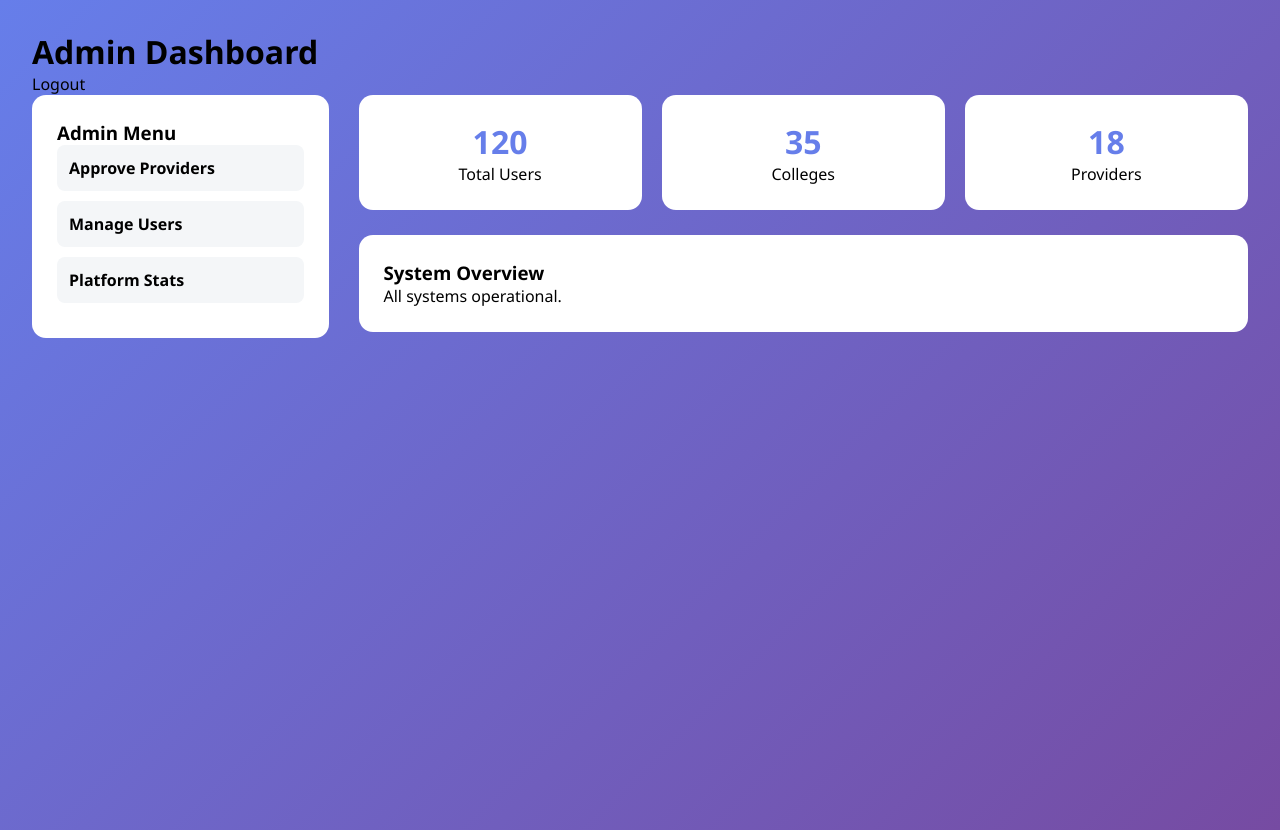
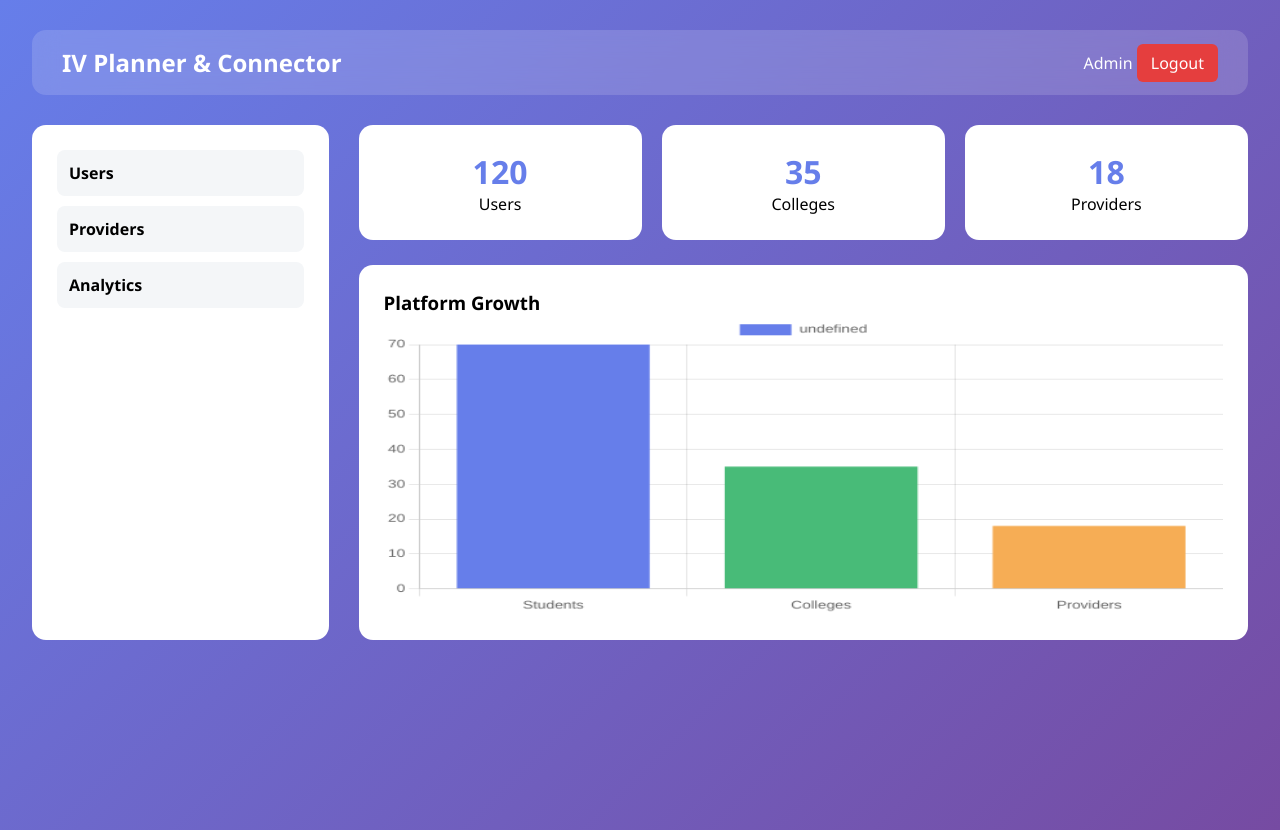
Before and after one commit to VIJAY-PRASATH-R/IV, a Flask app: page /admin in a window 1280 px wide. Run offline with Flask 3, Linux system fonts and the light colour scheme; the visitor is signed in with stand-in values (Sample User, id 1).

Commit message:
Update admin_dashboard.html

```diff
--- a/templates/admin_dashboard.html
+++ b/templates/admin_dashboard.html
@@ -3,50 +3,57 @@
 <head>
     <title>Admin Dashboard</title>
     <link rel="stylesheet" href="{{ url_for('static', filename='style.css') }}">
+    <script src="https://cdn.jsdelivr.net/npm/chart.js"></script>
 </head>
 <body>
 
 <div class="dashboard">
 
-    <div class="dashboard-header">
-        <h1>Admin Dashboard</h1>
-        <a href="/logout" class="logout-btn">Logout</a>
+    <div class="navbar">
+        <h2>IV Planner & Connector</h2>
+        <div>
+            <span>Admin</span>
+            <a href="/logout">Logout</a>
+        </div>
     </div>
 
     <div class="dashboard-body">
 
         <div class="sidebar">
-            <h3>Admin Menu</h3>
-            <a href="#">Approve Providers</a>
-            <a href="#">Manage Users</a>
-            <a href="#">Platform Stats</a>
+            <a href="#">Users</a>
+            <a href="#">Providers</a>
+            <a href="#">Analytics</a>
         </div>
 
         <div class="main-content">
 
             <div class="stats">
-                <div class="stat-box">
-                    <h2>120</h2>
-                    <p>Total Users</p>
-                </div>
-                <div class="stat-box">
-                    <h2>35</h2>
-                    <p>Colleges</p>
-                </div>
-                <div class="stat-box">
-                    <h2>18</h2>
-                    <p>Providers</p>
-                </div>
+                <div class="stat-box"><h2>120</h2><p>Users</p></div>
+                <div class="stat-box"><h2>35</h2><p>Colleges</p></div>
+                <div class="stat-box"><h2>18</h2><p>Providers</p></div>
             </div>
 
             <div class="section-card">
-                <h3>System Overview</h3>
-                <p>All systems operational.</p>
+                <h3>Platform Growth</h3>
+                <canvas id="adminChart"></canvas>
             </div>
 
         </div>
     </div>
 </div>
 
+<script>
+new Chart(document.getElementById("adminChart"), {
+    type: "bar",
+    data: {
+        labels: ["Students", "Colleges", "Providers"],
+        datasets: [{
+            data: [70, 35, 18],
+            backgroundColor: ["#667eea", "#48bb78", "#f6ad55"]
+        }]
+    }
+});
+</script>
+
 </body>
 </html>
```
